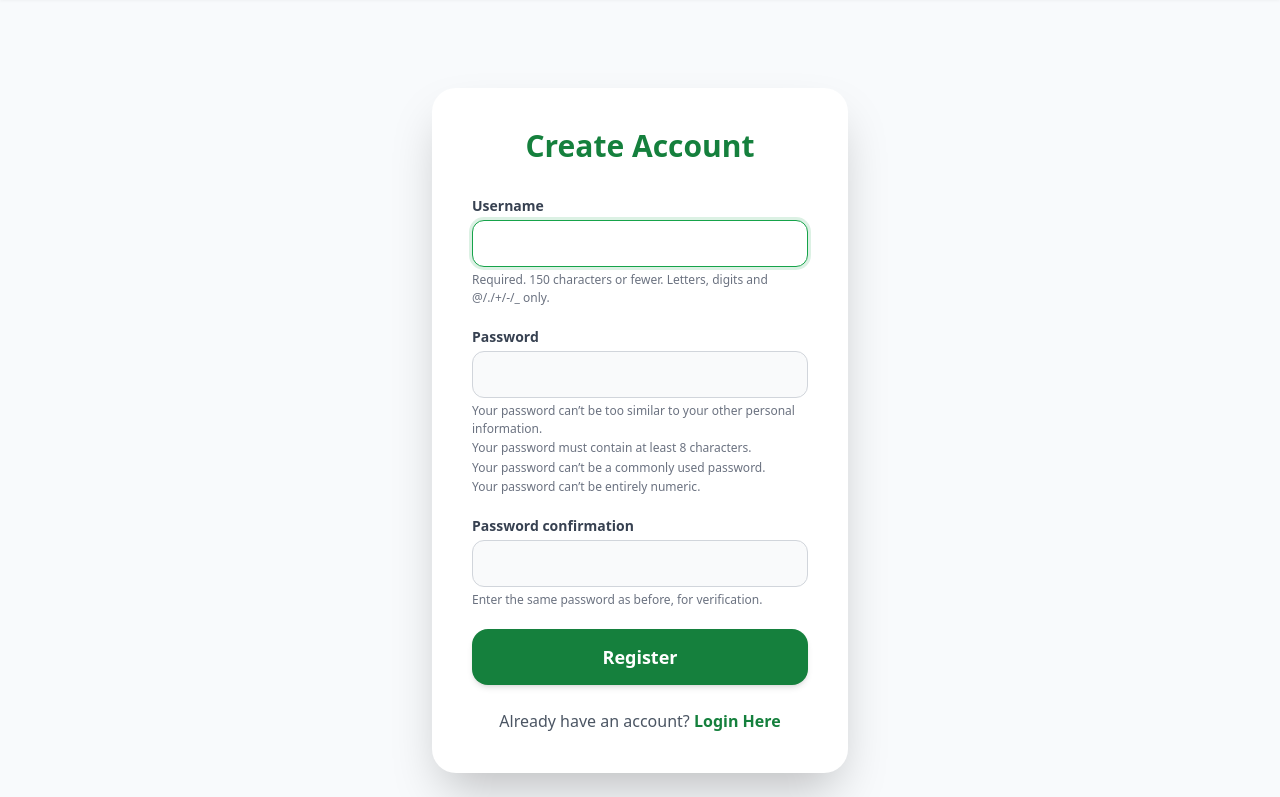
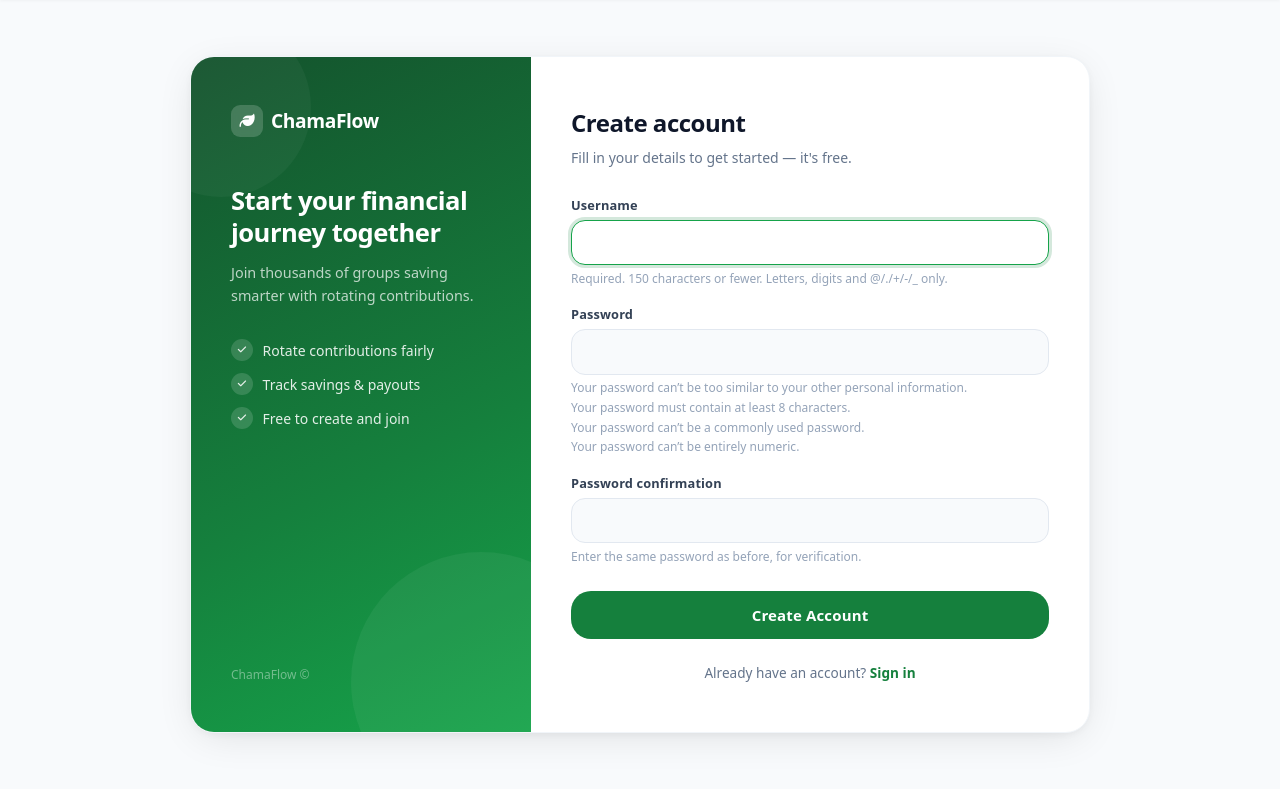
Before and after one commit to Opango14/merry_chama, a Django app: page /register/ in a window 1280 px wide. Shown: the part 62-859 px from the top of the page. After the commit the page ends 812 px from the top, so only its background shows below. Run offline with Django 5.2, Linux system fonts and the light colour scheme; some libraries are stand-ins or nearby versions.

Commit message:
implement unified auth styling with new CSS architecture and responsive layout for login and register pages

```diff
--- /dev/null
+++ b/static/css/auth.css
@@ -0,0 +1,341 @@
+/* ══════════════════════════════════════════════════════════════════
+   ChamaFlow — Auth Pages
+   Phase 3: Login & Register visual design.
+   Loaded per-page via {% block extra_head %} + {% static 'css/auth.css' %}
+════════════════════════════════════════════════════════════════════ */
+
+/* ── Page wrapper ───────────────────────────────────────────────── */
+.auth-page {
+    min-height: calc(100vh - 60px); /* 60px = navbar height */
+    display: flex;
+    align-items: center;
+    justify-content: center;
+    padding: 2rem 1rem;
+}
+
+/* ── Card ───────────────────────────────────────────────────────── */
+.auth-card {
+    display: flex;
+    width: 100%;
+    max-width: 900px;
+    background: #fff;
+    border-radius: var(--radius-3xl);
+    box-shadow: 0 8px 40px -8px rgb(0 0 0 / 0.12), 0 2px 8px -2px rgb(0 0 0 / 0.06);
+    overflow: hidden;
+    border: 1px solid var(--clr-neutral-100);
+}
+
+/* ── Brand panel (left, desktop only) ──────────────────────────── */
+.auth-brand {
+    display: none;
+    flex-direction: column;
+    justify-content: space-between;
+    padding: 3rem 2.5rem;
+    background: linear-gradient(155deg, var(--clr-brand-900) 0%, var(--clr-brand-700) 60%, var(--clr-brand-600) 100%);
+    color: #fff;
+    flex: 0 0 340px;
+    position: relative;
+    overflow: hidden;
+}
+
+/* Decorative circle overlay */
+.auth-brand::before {
+    content: '';
+    position: absolute;
+    bottom: -80px;
+    right: -80px;
+    width: 260px;
+    height: 260px;
+    border-radius: 50%;
+    background: rgba(255, 255, 255, 0.05);
+    pointer-events: none;
+}
+.auth-brand::after {
+    content: '';
+    position: absolute;
+    top: -40px;
+    left: -60px;
+    width: 180px;
+    height: 180px;
+    border-radius: 50%;
+    background: rgba(255, 255, 255, 0.04);
+    pointer-events: none;
+}
+
+@media (min-width: 768px) {
+    .auth-brand { display: flex; }
+}
+
+.auth-brand__logo {
+    display: inline-flex;
+    align-items: center;
+    gap: 0.5rem;
+    font-size: 1.2rem;
+    font-weight: 800;
+    color: #fff;
+    text-decoration: none;
+    letter-spacing: -0.02em;
+}
+.auth-brand__logo-icon {
+    width: 32px;
+    height: 32px;
+    background: rgba(255, 255, 255, 0.18);
+    border-radius: 9px;
+    display: inline-flex;
+    align-items: center;
+    justify-content: center;
+    font-size: 0.95rem;
+    backdrop-filter: blur(4px);
+}
+
+.auth-brand__body { margin-top: 3rem; }
+
+.auth-brand__title {
+    font-size: 1.6rem;
+    font-weight: 800;
+    line-height: 1.25;
+    letter-spacing: -0.02em;
+    margin: 0 0 0.75rem;
+}
+
+.auth-brand__sub {
+    font-size: 0.9rem;
+    color: rgba(255, 255, 255, 0.72);
+    line-height: 1.6;
+    margin: 0 0 2rem;
+}
+
+.auth-brand__features {
+    list-style: none;
+    margin: 0;
+    padding: 0;
+    display: flex;
+    flex-direction: column;
+    gap: 0.75rem;
+}
+.auth-brand__feature {
+    display: flex;
+    align-items: center;
+    gap: 0.6rem;
+    font-size: 0.875rem;
+    color: rgba(255, 255, 255, 0.88);
+}
+.auth-brand__feature-icon {
+    width: 22px;
+    height: 22px;
+    background: rgba(255, 255, 255, 0.15);
+    border-radius: 50%;
+    display: inline-flex;
+    align-items: center;
+    justify-content: center;
+    font-size: 0.6rem;
+    flex-shrink: 0;
+}
+
+.auth-brand__footer {
+    font-size: 0.75rem;
+    color: rgba(255, 255, 255, 0.4);
+    margin-top: auto;
+    padding-top: 2rem;
+}
+
+/* ── Form panel (right) ─────────────────────────────────────────── */
+.auth-form-panel {
+    flex: 1;
+    padding: 2.5rem 2rem;
+    display: flex;
+    flex-direction: column;
+    justify-content: center;
+}
+
+@media (min-width: 640px) {
+    .auth-form-panel { padding: 3rem 2.5rem; }
+}
+
+/* ── Form header ────────────────────────────────────────────────── */
+.auth-form-header { margin-bottom: 1.75rem; }
+
+.auth-form-title {
+    font-size: 1.5rem;
+    font-weight: 800;
+    color: var(--clr-neutral-900);
+    letter-spacing: -0.02em;
+    margin: 0 0 0.35rem;
+}
+
+.auth-form-sub {
+    font-size: 0.875rem;
+    color: var(--clr-neutral-500);
+    margin: 0;
+}
+
+/* ── Form ───────────────────────────────────────────────────────── */
+.auth-form {
+    display: flex;
+    flex-direction: column;
+    gap: 1.1rem;
+}
+
+/* ── Field wrapper ──────────────────────────────────────────────── */
+.auth-field { display: flex; flex-direction: column; gap: 0.3rem; }
+
+.auth-label {
+    font-size: 0.8rem;
+    font-weight: 600;
+    color: var(--clr-neutral-700);
+    letter-spacing: 0.01em;
+}
+
+/* ── Input — style Django-rendered widgets by type within auth form */
+.auth-form input[type="text"],
+.auth-form input[type="password"],
+.auth-form input[type="email"],
+.auth-form input[type="number"],
+.auth-form select {
+    display: block;
+    width: 100%;
+    font-family: inherit;
+    font-size: 0.9375rem;
+    color: var(--clr-neutral-800);
+    background: var(--clr-neutral-50);
+    border: 1.5px solid var(--clr-neutral-200);
+    border-radius: var(--radius-lg);
+    padding: 0.65rem 0.875rem;
+    transition: border-color var(--transition-base), box-shadow var(--transition-base), background var(--transition-base);
+    outline: none;
+    box-sizing: border-box;
+    appearance: none;
+    -webkit-appearance: none;
+}
+.auth-form input[type="text"]::placeholder,
+.auth-form input[type="password"]::placeholder,
+.auth-form input[type="email"]::placeholder {
+    color: var(--clr-neutral-400);
+}
+.auth-form input[type="text"]:hover,
+.auth-form input[type="password"]:hover,
+.auth-form input[type="email"]:hover,
+.auth-form input[type="number"]:hover,
+.auth-form select:hover {
+    border-color: var(--clr-neutral-300);
+}
+.auth-form input[type="text"]:focus,
+.auth-form input[type="password"]:focus,
+.auth-form input[type="email"]:focus,
+.auth-form input[type="number"]:focus,
+.auth-form select:focus {
+    border-color: var(--clr-brand-600);
+    box-shadow: var(--shadow-input);
+    background: #fff;
+}
+
+/* ── Field errors ───────────────────────────────────────────────── */
+.auth-errors {
+    list-style: none;
+    margin: 0;
+    padding: 0;
+    display: flex;
+    flex-direction: column;
+    gap: 0.15rem;
+}
+.auth-errors li {
+    font-size: 0.78rem;
+    font-weight: 500;
+    color: var(--clr-error-txt);
+    display: flex;
+    align-items: center;
+    gap: 0.35rem;
+}
+.auth-errors li::before {
+    content: '';
+    width: 4px;
+    height: 4px;
+    background: currentColor;
+    border-radius: 50%;
+    flex-shrink: 0;
+}
+
+/* Error state on input */
+.auth-field--error input[type="text"],
+.auth-field--error input[type="password"],
+.auth-field--error input[type="email"],
+.auth-field--error input[type="number"] {
+    border-color: var(--clr-error-bdr);
+    background: var(--clr-error-bg);
+}
+.auth-field--error input:focus {
+    box-shadow: 0 0 0 3px rgba(220, 38, 38, 0.15);
+}
+
+/* ── Help text ──────────────────────────────────────────────────── */
+.auth-help,
+.auth-help ul,
+.auth-help p {
+    font-size: 0.75rem;
+    color: var(--clr-neutral-400);
+    line-height: 1.5;
+    margin: 0;
+}
+.auth-help ul {
+    list-style: none;
+    padding: 0;
+    margin: 0;
+}
+.auth-help li + li { margin-top: 0.1rem; }
+
+/* ── Submit button ──────────────────────────────────────────────── */
+.auth-submit {
+    width: 100%;
+    margin-top: 0.5rem;
+    padding: 0.8rem 1.5rem;
+    font-family: inherit;
+    font-size: 0.9375rem;
+    font-weight: 700;
+    color: #fff;
+    background: var(--clr-brand-700);
+    border: none;
+    border-radius: var(--radius-2xl);
+    cursor: pointer;
+    transition: background var(--transition-base), box-shadow var(--transition-base), transform var(--transition-base);
+    letter-spacing: 0.01em;
+}
+.auth-submit:hover {
+    background: var(--clr-brand-800);
+    box-shadow: 0 4px 16px -4px rgba(21, 128, 61, 0.40);
+}
+.auth-submit:active { transform: scale(0.985); }
+
+/* ── Footer link ────────────────────────────────────────────────── */
+.auth-footer-link {
+    margin-top: 1.5rem;
+    text-align: center;
+    font-size: 0.85rem;
+    color: var(--clr-neutral-500);
+}
+.auth-footer-link a {
+    font-weight: 600;
+    color: var(--clr-brand-700);
+    text-decoration: none;
+    transition: color var(--transition-base);
+}
+.auth-footer-link a:hover {
+    color: var(--clr-brand-800);
+    text-decoration: underline;
+}
+
+/* ── Divider ────────────────────────────────────────────────────── */
+.auth-divider {
+    display: flex;
+    align-items: center;
+    gap: 0.75rem;
+    margin: 0.25rem 0;
+    color: var(--clr-neutral-300);
+    font-size: 0.75rem;
+}
+.auth-divider::before,
+.auth-divider::after {
+    content: '';
+    flex: 1;
+    height: 1px;
+    background: var(--clr-neutral-200);
+}
--- a/templates/register.html
+++ b/templates/register.html
@@ -1,93 +1,85 @@
-{% extends 'base.html' %}
+{% extends "base.html" %}
+{% load static %}
+
+{% block extra_head %}
+<link rel="stylesheet" href="{% static 'css/auth.css' %}">
+{% endblock %}
 
 {% block content %}
-<div class="max-w-md mx-auto mt-8 sm:mt-16 px-4">
-    <div class="bg-white shadow-2xl rounded-3xl p-8 sm:p-10">
-        <h2 class="text-2xl sm:text-3xl font-bold text-center mb-8 text-green-700">Create Account</h2>
+<div class="auth-page">
+    <div class="auth-card">
 
-        <form method="POST" class="space-y-5">
+        <!-- ── Brand panel (desktop left) ── -->
+        <div class="auth-brand">
+            <a href="/" class="auth-brand__logo">
+                <span class="auth-brand__logo-icon"><i class="fas fa-leaf"></i></span>
+                ChamaFlow
+            </a>
+
+            <div class="auth-brand__body">
+                <h2 class="auth-brand__title">Start your financial journey together</h2>
+                <p class="auth-brand__sub">Join thousands of groups saving smarter with rotating contributions.</p>
+
+                <ul class="auth-brand__features">
+                    <li class="auth-brand__feature">
+                        <span class="auth-brand__feature-icon"><i class="fas fa-check"></i></span>
+                        Rotate contributions fairly
+                    </li>
+                    <li class="auth-brand__feature">
+                        <span class="auth-brand__feature-icon"><i class="fas fa-check"></i></span>
+                        Track savings &amp; payouts
+                    </li>
+                    <li class="auth-brand__feature">
+                        <span class="auth-brand__feature-icon"><i class="fas fa-check"></i></span>
+                        Free to create and join
+                    </li>
+                </ul>
+            </div>
+
+            <p class="auth-brand__footer">ChamaFlow &copy; {{ "now"|date:"Y" }}</p>
+        </div>
+
+        <!-- ── Form panel (right) ── -->
+        <div class="auth-form-panel">
+            <div class="auth-form-header">
+                <h1 class="auth-form-title">Create account</h1>
+                <p class="auth-form-sub">Fill in your details to get started — it's free.</p>
+            </div>
+
+            <form method="POST" class="auth-form">
                 {% csrf_token %}
 
                 {% for field in form %}
-            <div>
-                <label for="{{ field.id_for_label }}"
-                       class="block text-sm font-semibold text-gray-700 mb-1">
+                <div class="auth-field {% if field.errors %}auth-field--error{% endif %}">
+                    <label for="{{ field.id_for_label }}" class="auth-label">
                         {{ field.label }}
                     </label>
 
                     {% if field.errors %}
-                    <ul class="mb-1 space-y-0.5">
+                    <ul class="auth-errors">
                         {% for error in field.errors %}
-                            <li class="text-xs text-red-600">{{ error }}</li>
+                        <li>{{ error }}</li>
                         {% endfor %}
                     </ul>
                     {% endif %}
 
-                {# Re-render the field widget with added Tailwind classes #}
                     {{ field }}
 
                     {% if field.help_text %}
-                    <div class="field-help">{{ field.help_text|safe }}</div>
+                    <div class="auth-help">{{ field.help_text|safe }}</div>
                     {% endif %}
                 </div>
                 {% endfor %}
 
-            <button type="submit"
-                class="mt-4 w-full bg-green-700 hover:bg-green-800 active:bg-green-900
-                       text-white font-semibold py-3.5 rounded-2xl text-base sm:text-lg
-                       transition duration-200 shadow-md hover:shadow-lg">
-                Register
-            </button>
+                <button type="submit" class="auth-submit">Create Account</button>
             </form>
 
-        <p class="text-center mt-6 text-gray-600 text-sm sm:text-base">
+            <p class="auth-footer-link">
                 Already have an account?
-            <a href="{% url 'login' %}" class="text-green-700 font-semibold hover:underline">Login Here</a>
+                <a href="{% url 'login' %}">Sign in</a>
             </p>
         </div>
+
     </div>
-
-<style>
-    /* Style Django-rendered input widgets inside the register form */
-    #id_username,
-    #id_password1,
-    #id_password2 {
-        display: block;
-        width: 100%;
-        border: 1.5px solid #d1d5db;
-        border-radius: 0.75rem;
-        padding: 0.65rem 0.85rem;
-        font-size: 1rem;
-        color: #111827;
-        background: #f9fafb;
-        transition: border-color 0.2s, box-shadow 0.2s;
-        box-sizing: border-box;
-    }
-    #id_username:focus,
-    #id_password1:focus,
-    #id_password2:focus {
-        border-color: #16a34a;
-        outline: none;
-        box-shadow: 0 0 0 3px rgba(22, 163, 74, 0.15);
-        background: #fff;
-    }
-
-    /* Make all field help text (plain string OR Django's <ul> list) look identical */
-    .field-help,
-    .field-help ul,
-    .field-help p {
-        margin-top: 0.25rem;
-        font-size: 0.75rem;
-        color: #6b7280;
-        line-height: 1.5;
-    }
-    .field-help ul {
-        list-style: none;
-        padding: 0;
-        margin: 0.25rem 0 0 0;
-    }
-    .field-help li + li {
-        margin-top: 0.1rem;
-    }
-</style>
+</div>
 {% endblock %}
```
Also changed, not shown: templates/login.html (+56 -61 lines). Lines whose indentation alone changed are shown as unchanged.
